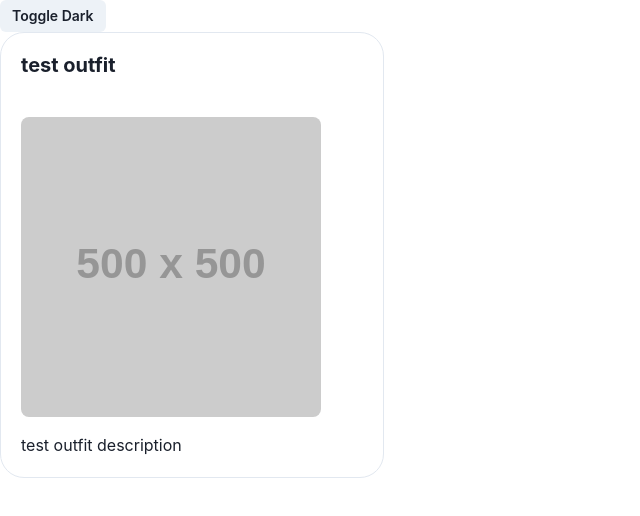
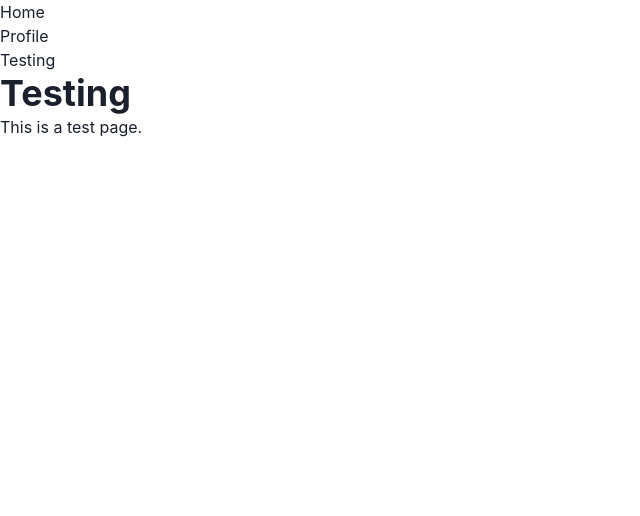
Before and after one commit to ntaylor562/FitCheckMe, a React (Vite) app in the folder fitcheckme-frontend/: page /testing in a window 1280 px wide. Shown: the top 516 px of the page, without its empty margins (0-640 px from the left). Built offline with nearby package versions, Linux system fonts and the light colour scheme.

Commit message:
Added basic routing using react router

```diff
--- a/fitcheckme-frontend/package.json
+++ b/fitcheckme-frontend/package.json
@@ -16,6 +16,7 @@
 		"framer-motion": "^11.1.3",
 		"react": "^18.2.0",
 		"react-dom": "^18.2.0",
+		"react-router-dom": "^6.23.0",
 		"serve": "^14.2.1"
 	},
 	"devDependencies": {
--- a/fitcheckme-frontend/src/App.jsx
+++ b/fitcheckme-frontend/src/App.jsx
@@ -1,10 +1,16 @@
 import { useState } from 'react'
+import { Route, Routes } from "react-router-dom";
+import './App.css'
 import "./components/ThemeToggle"
-import './App.css'
 import ThemeToggle from './components/ThemeToggle'
 import Profile from './pages/Profile'
 import { Stack } from '@chakra-ui/react'
 import OutfitCard from './components/OutfitCard'
+import ErrorPage from './pages/ErrorPage';
+import Home from './pages/Home';
+import Testing from './pages/Testing';
+import NotFoundPage from './pages/NotFoundPage';
+import TempNavigation from './components/TempNavigation';
 
 function App() {
 	const user = {
@@ -21,11 +27,35 @@ function App() {
 		garments: []
 	}
 
+	let routes = [
+		{
+			path: "/",
+			name: "Home"
+		},
+		{
+			path: "/profile",
+			name: "Profile"
+		},
+		{
+			path: "/testing",
+			name: "Testing"
+		}
+	]
+
 	return (
 		<>
-			<ThemeToggle />
+			<Routes>
+				<Route path="/" element={<TempNavigation routes={routes} />}>
+					<Route index element={<Home />} />
+					<Route path="profile" element={<Profile user={user}/>} />
+					<Route path="testing" element={<Testing />} />
+
+					<Route path="*" element={<NotFoundPage />} />
+				</Route>
+			</Routes>
+			{/* <ThemeToggle /> */}
 			{/* <Profile user={user} /> */}
-			<OutfitCard outfit={outfit} />
+			{/* <OutfitCard outfit={outfit} /> */}
 		</>
 	)
 }
--- /dev/null
+++ b/fitcheckme-frontend/src/components/TempNavigation.jsx
@@ -0,0 +1,14 @@
+import { List, ListItem } from "@chakra-ui/react"
+import { Link, Outlet } from "react-router-dom"
+
+
+export default function TempNavigation({ routes }) {
+	return (
+		<>
+			<List>
+				{routes.map((route) => {return <ListItem key={route.path}><Link to={route.path}>{route.name}</Link></ListItem>})}
+			</List>
+			<Outlet />
+		</>
+	)
+}
--- a/fitcheckme-frontend/src/main.jsx
+++ b/fitcheckme-frontend/src/main.jsx
@@ -4,12 +4,15 @@ import { ChakraProvider, ColorModeScript } from '@chakra-ui/react'
 import App from './App.jsx'
 import './index.css'
 import theme from './theme.js'
+import { BrowserRouter } from 'react-router-dom'
 
 ReactDOM.createRoot(document.getElementById('root')).render(
 	<React.StrictMode>
 		<ColorModeScript initialColorMode={theme.config.initialColorMode} />
-		<ChakraProvider theme={theme}>
-			<App />
-		</ChakraProvider>
+		<BrowserRouter>
+			<ChakraProvider theme={theme}>
+				<App />
+			</ChakraProvider>
+		</BrowserRouter>
 	</React.StrictMode>,
 )
--- /dev/null
+++ b/fitcheckme-frontend/src/pages/ErrorPage.jsx
@@ -0,0 +1,16 @@
+import { useRouteError } from "react-router-dom";
+
+export default function ErrorPage() {
+	const error = useRouteError();
+	console.error(error);
+
+	return (
+		<div id="error-page">
+			<h1>Oops!</h1>
+			<p>Sorry, an unexpected error has occurred.</p>
+			<p>
+				<i>{error.statusText || error.message}</i>
+			</p>
+		</div>
+	);
+}
--- /dev/null
+++ b/fitcheckme-frontend/src/pages/Home.jsx
@@ -0,0 +1,11 @@
+import { Box, Heading } from "@chakra-ui/react";
+
+
+export default function Home() {
+	return (
+		<Box>
+			<Heading>Home</Heading>
+			<Heading size="md">This is a homepage</Heading>
+		</Box>
+	)
+}
--- /dev/null
+++ b/fitcheckme-frontend/src/pages/NotFoundPage.jsx
@@ -0,0 +1,11 @@
+import { Box, Heading, Text } from "@chakra-ui/react"
+
+
+export default function NotFoundPage() {
+	return (
+		<Box>
+			<Heading>404 Not Found</Heading>
+			<Text>Sorry, the page you are looking for does not exist.</Text>
+		</Box>
+	)
+}
--- /dev/null
+++ b/fitcheckme-frontend/src/pages/Testing.jsx
@@ -0,0 +1,11 @@
+import { Box, Heading, Text } from "@chakra-ui/react"
+
+
+export default function Testing() {
+	return (
+		<Box>
+			<Heading>Testing</Heading>
+			<Text>This is a test page.</Text>
+		</Box>
+	)
+}
```
Also changed, not shown: 1 other file (tests, documents, lock files or other folders).
